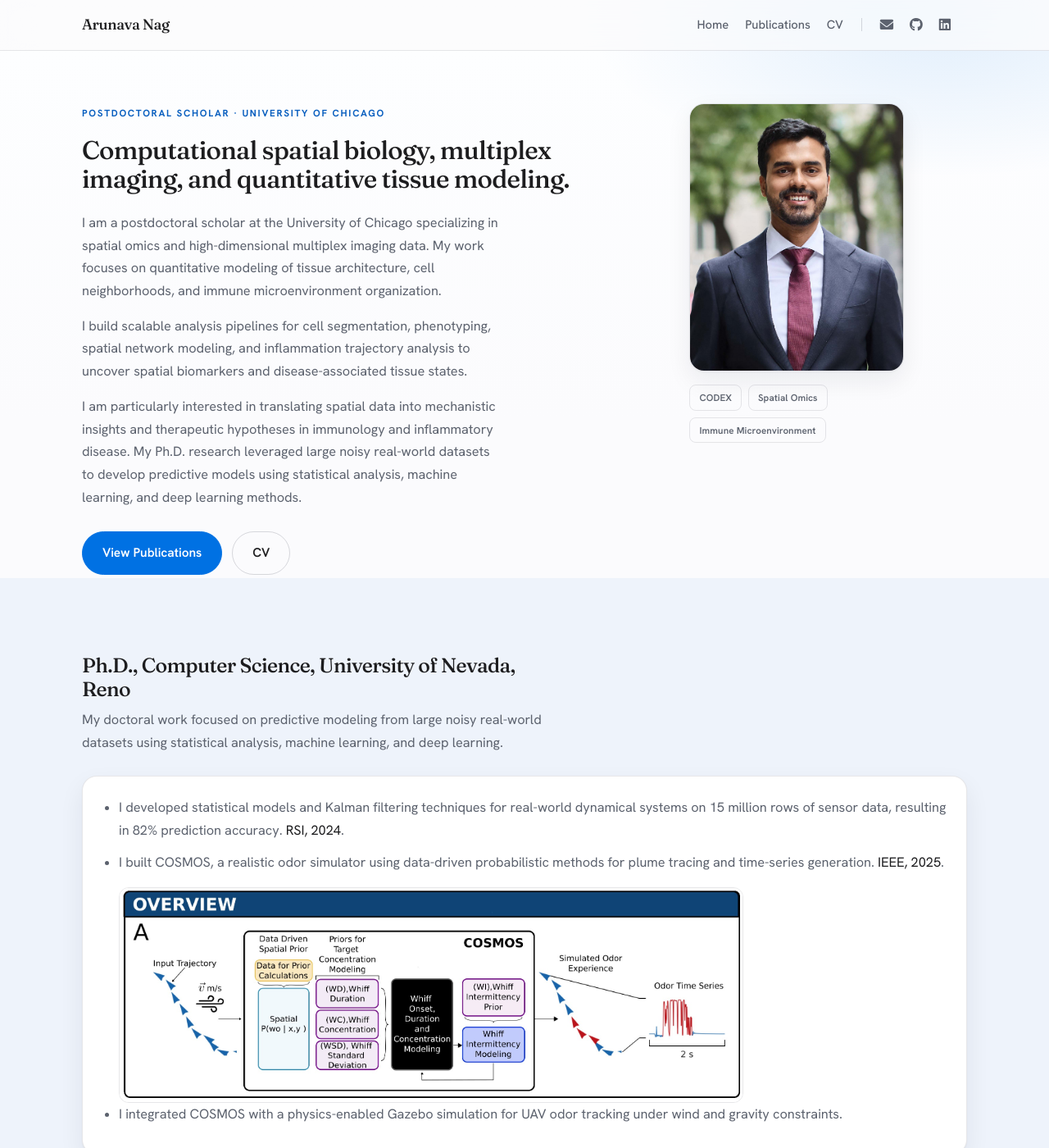
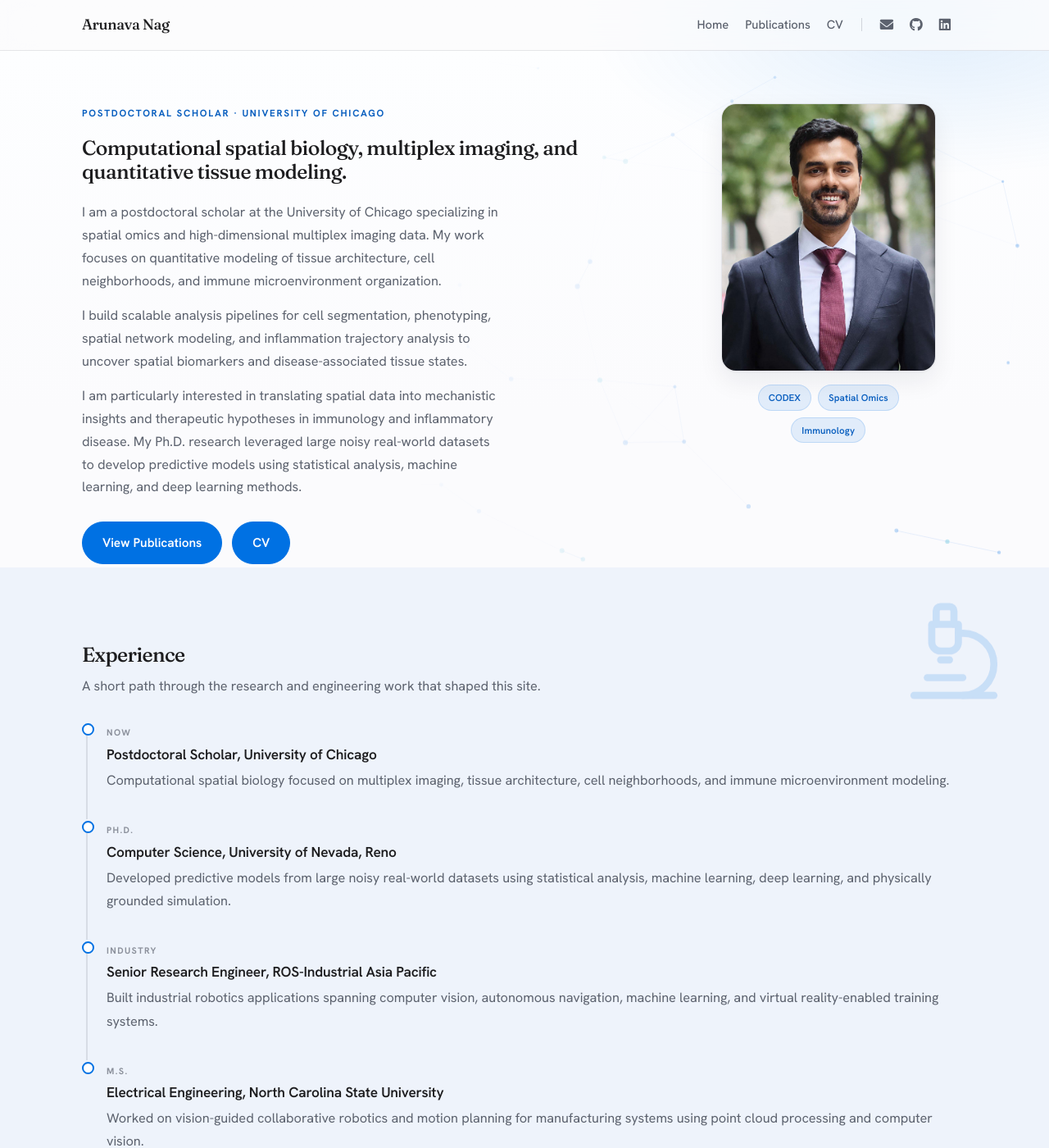
Before and after one commit to arunavanag591/mypage, a Jekyll site: the page built from index.md, in a window 1280 px wide and 1400 px high. Shown: the whole window at 82% size. Built offline with Jekyll 4.4.1, drawn with Linux system fonts in a browser that asks for light colours; a style sheet for code colours, icons or effects is not loaded; some of the changed text lies outside the part shown.

Commit message:
redesign: bio-themed motifs, merged Selected projects, content updates
- Hero: cursor-interactive cell-neighborhood graph; title sized to match
  section headings; CV button solid blue; blue tag pills centered under photo
- Animated motifs: microscope (Experience) and a smooth DNA double helix
  (projects corner); experience timeline draws in on scroll; card hover accent
- Merge Selected work + Projects into one "Selected projects" section and
  dedupe COSMOS; COSMOS and the odor-statistics paper (field photo) are
  full-width featured cards
- Publications: point the IgG4 article to the kireports.org fulltext URL
- All animation respects prefers-reduced-motion and degrades without JS

Co-Authored-By: Claude Fable 5 <noreply@anthropic.com>

```diff
--- a/_layouts/default.html
+++ b/_layouts/default.html
@@ -47,6 +47,10 @@
       </div>
     </footer>
     <script src="{{ "/assets/js/scale.fix.js" | relative_url }}"></script>
+    {% if page.body_class == "page-home" %}
+    <script src="{{ "/assets/js/hero-graph.js" | relative_url }}"></script>
+    <script src="{{ "/assets/js/home-motion.js" | relative_url }}"></script>
+    {% endif %}
     <script>
       document.querySelectorAll("[data-reveal]").forEach(function (element) {
         element.classList.add("reveal-ready");
--- a/assets/css/style.scss
+++ b/assets/css/style.scss
@@ -156,6 +156,8 @@ body {
 }
 
 .band {
+  position: relative;
+  overflow: hidden;
   width: 100%;
   padding: 92px var(--pad);
   background: var(--bg);
@@ -166,16 +168,96 @@ body {
 }
 
 .band-inner {
+  position: relative;
+  z-index: 1;
   max-width: var(--maxw);
   margin: 0 auto;
 }
 
 .band-hero {
+  position: relative;
+  overflow: hidden;
   padding-top: 60px;
   padding-bottom: 84px;
   background:
     radial-gradient(48% 40% at 90% -4%, var(--blue-soft), transparent 70%),
     linear-gradient(180deg, #fdfeff 0%, var(--bg) 70%);
+}
+
+.band-hero .band-inner {
+  position: relative;
+  z-index: 1;
+}
+
+/* Signature motif: a slow cell-neighborhood graph (spatial-omics vocabulary).
+   Masked toward the right so it lives around the portrait and never competes
+   with the text column. Static frame under prefers-reduced-motion (set in JS). */
+.hero-graph {
+  position: absolute;
+  inset: 0;
+  z-index: 0;
+  width: 100%;
+  height: 100%;
+  pointer-events: none;
+  -webkit-mask-image: linear-gradient(100deg, transparent 0%, transparent 40%, #000 90%);
+          mask-image: linear-gradient(100deg, transparent 0%, transparent 40%, #000 90%);
+}
+
+/* =========================================================================
+   Decorative bio motifs — faint, animated line-art (microscope, DNA helix)
+   tucked into band corners behind the content. Ambient, never focal.
+   ========================================================================= */
+.band-decor {
+  position: absolute;
+  z-index: 0;
+  pointer-events: none;
+  color: var(--blue);
+}
+
+.band-decor svg {
+  display: block;
+  width: 100%;
+  height: auto;
+}
+
+.decor-microscope {
+  top: 44px;
+  right: 4%;
+  width: 130px;
+  opacity: 0.16;
+}
+
+.decor-microscope svg {
+  animation: floaty 6s var(--ease) infinite;
+}
+
+/* DNA double helix — a fixed window over a taller helix that scrolls one full
+   turn on loop, so it reads as a continuously rotating strand. Tucked into the
+   projects band corner, behind the content. */
+.decor-dna {
+  top: 60px;
+  right: 4%;
+  width: 60px;
+  height: 196px;
+  overflow: hidden;
+  opacity: 0.5;
+}
+
+.decor-dna svg {
+  display: block;
+  width: 60px;
+  height: 300px;
+  animation: dnaFlow 7s linear infinite;
+}
+
+@keyframes floaty {
+  0%, 100% { transform: translateY(0); }
+  50% { transform: translateY(-8px); }
+}
+
+@keyframes dnaFlow {
+  from { transform: translateY(0); }
+  to { transform: translateY(-70px); }
 }
 
 /* Standard pages (publications/resume) don't use bands — constrain them. */
@@ -214,8 +296,9 @@ body {
   margin: 0 0 22px;
   font-family: var(--font-display);
   font-weight: 500;
-  font-size: unquote("clamp(1.6rem, 1.15rem + 1.2vw, 1.95rem)");
-  line-height: 1.12;
+  /* Matched to .section-heading h2 so the hero reads as a sibling, not a louder cousin. */
+  font-size: unquote("clamp(1.3rem, 1.05rem + 0.85vw, 1.55rem)");
+  line-height: 1.16;
   letter-spacing: -0.025em;
   color: var(--ink);
   overflow-wrap: normal;
@@ -239,6 +322,7 @@ body {
 .hero-aside {
   display: flex;
   flex-direction: column;
+  align-items: center;
   gap: 16px;
   padding-top: 4px;
 }
@@ -257,6 +341,7 @@ body {
 .badges {
   display: flex;
   flex-wrap: wrap;
+  justify-content: center;
   gap: 8px;
   max-width: 260px;
 }
@@ -265,10 +350,11 @@ body {
   font-size: 0.72rem;
   font-weight: 600;
   letter-spacing: 0.01em;
-  color: var(--muted);
-  border: 1px solid var(--line);
-  padding: 5px 11px;
-  border-radius: 8px;
+  color: var(--blue-ink);
+  background: var(--blue-soft);
+  border: 1px solid var(--blue-soft-2);
+  padding: 5px 12px;
+  border-radius: 980px;
 }
 
 /* =========================================================================
@@ -395,6 +481,66 @@ body {
   border-color: var(--line-2);
 }
 
+.section-card {
+  position: relative;
+  display: flex;
+  flex-direction: column;
+  overflow: hidden;
+}
+
+/* Phenotype accent — a blue top edge that wipes in on hover. */
+.section-card::after {
+  content: "";
+  position: absolute;
+  inset: 0 0 auto 0;
+  height: 3px;
+  background: linear-gradient(90deg, var(--blue), #5aa9ff);
+  transform: scaleX(0);
+  transform-origin: left;
+  transition: transform 0.32s var(--ease);
+}
+
+.section-card:hover::after {
+  transform: scaleX(1);
+}
+
+.card-links {
+  display: flex;
+  flex-wrap: wrap;
+  gap: 18px;
+  margin-top: auto;
+}
+
+.card-links .project-link {
+  margin-top: 0;
+}
+
+/* Card with a side image — photo on the left, text flowing to its right. */
+.section-card.card-with-media {
+  flex-direction: row;
+  gap: 20px;
+  align-items: center;
+}
+
+.card-media {
+  flex: 0 0 auto;
+  width: 210px;
+  height: auto;
+  border-radius: 12px;
+  border: 1px solid var(--line);
+  object-fit: cover;
+}
+
+.card-with-media .card-body {
+  display: flex;
+  flex-direction: column;
+  min-width: 0;
+}
+
+.card-with-media .card-body .project-link {
+  margin-top: 12px;
+}
+
 .section-card h3,
 .project-card h3,
 .stat-card h3 {
@@ -440,6 +586,30 @@ body {
   max-width: 760px;
   border-radius: 12px;
   border: 1px solid var(--line);
+}
+
+/* Featured card — spans the full grid so an embedded figure stays readable. */
+.feature-grid .section-card.is-featured {
+  grid-column: 1 / -1;
+}
+
+.card-figure {
+  margin: 16px 0 6px;
+}
+
+.card-figure img {
+  display: block;
+  width: 100%;
+  border-radius: 12px;
+  border: 1px solid var(--line);
+  background: var(--surface);
+}
+
+.card-figure figcaption {
+  margin-top: 10px;
+  color: var(--faint);
+  font-size: 0.86rem;
+  line-height: 1.5;
 }
 
 /* Meta labels — micro-type; the lone blue accent in a card. */
@@ -536,6 +706,47 @@ body {
 
 .experience-item p {
   margin: 0;
+}
+
+/* Timeline draw-in — nodes pop and the connector line grows as the list
+   scrolls into view. Gated on .timeline-ready (added by JS) so it never
+   stays hidden when JS is unavailable. */
+.experience-item:nth-child(1) { --ti: 0; }
+.experience-item:nth-child(2) { --ti: 1; }
+.experience-item:nth-child(3) { --ti: 2; }
+.experience-item:nth-child(4) { --ti: 3; }
+
+.experience-list.timeline-ready .experience-item::before {
+  transform: scale(0);
+  transition: transform 0.45s var(--ease);
+}
+
+.experience-list.timeline-ready .experience-item::after {
+  transform: scaleY(0);
+  transform-origin: top;
+  transition: transform 0.6s var(--ease);
+}
+
+.experience-list.timeline-ready .experience-item > * {
+  opacity: 0;
+  transform: translateY(8px);
+  transition: opacity 0.5s var(--ease), transform 0.5s var(--ease);
+}
+
+.experience-list.timeline-ready.is-drawn .experience-item::before {
+  transform: scale(1);
+  transition-delay: calc(var(--ti, 0) * 0.14s + 0.08s);
+}
+
+.experience-list.timeline-ready.is-drawn .experience-item::after {
+  transform: scaleY(1);
+  transition-delay: calc(var(--ti, 0) * 0.14s + 0.14s);
+}
+
+.experience-list.timeline-ready.is-drawn .experience-item > * {
+  opacity: 1;
+  transform: none;
+  transition-delay: calc(var(--ti, 0) * 0.14s + 0.1s);
 }
 
 /* =========================================================================
@@ -750,15 +961,15 @@ iframe {
 
   .hero-aside {
     order: -1;
-    flex-direction: row;
+    flex-direction: column;
     align-items: center;
-    gap: 18px;
+    gap: 14px;
     padding-top: 0;
   }
 
   .portrait {
-    max-width: 118px;
-    border-radius: 14px;
+    max-width: 150px;
+    border-radius: 16px;
   }
 
   .badges {
@@ -767,9 +978,22 @@ iframe {
 
   .feature-grid,
   .about-grid,
-  .project-grid,
-  .stat-grid {
+  .project-grid {
     grid-template-columns: 1fr;
+  }
+
+  .section-card.card-with-media {
+    flex-direction: column;
+    align-items: flex-start;
+  }
+
+  .card-media {
+    width: 100%;
+    max-width: 280px;
+  }
+
+  .band-decor {
+    display: none;
   }
 }
 
--- /dev/null
+++ b/assets/js/hero-graph.js
@@ -0,0 +1,187 @@
+/* Hero motif — a slow cell-neighborhood graph that responds to the cursor.
+   Soft blue "cells" (nodes) connected by thin "spatial edges" when close,
+   echoing the cell-neighborhood / spatial-network modeling in the bio above.
+   A minority of cells carry a second "channel" tint (a nod to multiplex
+   imaging). Moving the cursor brightens nearby cells and links them to it,
+   like probing a tissue. Subtle by design: low alpha, slow drift, capped node
+   count, paused when the tab is hidden, single static frame under
+   prefers-reduced-motion. */
+(function () {
+  var canvas = document.getElementById("hero-graph");
+  if (!canvas || !canvas.getContext) return;
+
+  var ctx = canvas.getContext("2d");
+  var band = canvas.parentNode;
+  var reduceMotion =
+    window.matchMedia &&
+    window.matchMedia("(prefers-reduced-motion: reduce)").matches;
+
+  var DPR = Math.min(window.devicePixelRatio || 1, 2);
+  var W = 0;
+  var H = 0;
+  var nodes = [];
+  var nodeCount = 0;
+  var linkDist = 120;
+  var raf = null;
+  var rect = null;
+
+  var pointer = { x: 0, y: 0, active: false };
+  var POINTER_R = 150;
+
+  var PRIMARY = "0, 113, 227";
+  var ACCENT = "20, 165, 205";
+
+  function rand(min, max) {
+    return min + Math.random() * (max - min);
+  }
+
+  function initNodes() {
+    nodes = [];
+    for (var i = 0; i < nodeCount; i++) {
+      nodes.push({
+        x: Math.random() * W,
+        y: Math.random() * H,
+        vx: rand(-0.12, 0.12),
+        vy: rand(-0.12, 0.12),
+        r: rand(1.4, 3.2),
+        accent: Math.random() < 0.3
+      });
+    }
+  }
+
+  function resize() {
+    rect = canvas.getBoundingClientRect();
+    W = rect.width;
+    H = rect.height;
+    if (W === 0 || H === 0) return;
+    canvas.width = Math.round(W * DPR);
+    canvas.height = Math.round(H * DPR);
+    ctx.setTransform(DPR, 0, 0, DPR, 0, 0);
+    // Density scales with area, capped for legibility and performance.
+    nodeCount = Math.max(26, Math.min(70, Math.round((W * H) / 14000)));
+    linkDist = Math.max(90, Math.min(150, W / 8));
+    initNodes();
+  }
+
+  function step() {
+    for (var i = 0; i < nodes.length; i++) {
+      var n = nodes[i];
+      n.x += n.vx;
+      n.y += n.vy;
+      if (n.x < -20) n.x = W + 20;
+      else if (n.x > W + 20) n.x = -20;
+      if (n.y < -20) n.y = H + 20;
+      else if (n.y > H + 20) n.y = -20;
+    }
+  }
+
+  function draw() {
+    ctx.clearRect(0, 0, W, H);
+
+    // Spatial edges between nearby cells.
+    for (var i = 0; i < nodes.length; i++) {
+      for (var j = i + 1; j < nodes.length; j++) {
+        var a = nodes[i];
+        var b = nodes[j];
+        var dx = a.x - b.x;
+        var dy = a.y - b.y;
+        var d = Math.sqrt(dx * dx + dy * dy);
+        if (d < linkDist) {
+          var alpha = (1 - d / linkDist) * 0.14;
+          ctx.strokeStyle = "rgba(" + PRIMARY + ", " + alpha.toFixed(3) + ")";
+          ctx.lineWidth = 1;
+          ctx.beginPath();
+          ctx.moveTo(a.x, a.y);
+          ctx.lineTo(b.x, b.y);
+          ctx.stroke();
+        }
+      }
+    }
+
+    // Cells, brightened near the cursor; links drawn from cursor to neighbors.
+    for (var k = 0; k < nodes.length; k++) {
+      var c = nodes[k];
+      var hue = c.accent ? ACCENT : PRIMARY;
+      var glow = 0;
+
+      if (pointer.active) {
+        var pdx = c.x - pointer.x;
+        var pdy = c.y - pointer.y;
+        var pd = Math.sqrt(pdx * pdx + pdy * pdy);
+        if (pd < POINTER_R) {
+          glow = 1 - pd / POINTER_R;
+          ctx.strokeStyle = "rgba(" + hue + ", " + (glow * 0.22).toFixed(3) + ")";
+          ctx.lineWidth = 1;
+          ctx.beginPath();
+          ctx.moveTo(pointer.x, pointer.y);
+          ctx.lineTo(c.x, c.y);
+          ctx.stroke();
+        }
+      }
+
+      ctx.fillStyle = "rgba(" + hue + ", " + (0.26 + glow * 0.4).toFixed(3) + ")";
+      ctx.beginPath();
+      ctx.arc(c.x, c.y, c.r + glow * 1.4, 0, Math.PI * 2);
+      ctx.fill();
+    }
+  }
+
+  function loop() {
+    step();
+    draw();
+    raf = window.requestAnimationFrame(loop);
+  }
+
+  function start() {
+    if (!raf && W > 0 && H > 0) loop();
+  }
+
+  function stop() {
+    if (raf) {
+      window.cancelAnimationFrame(raf);
+      raf = null;
+    }
+  }
+
+  resize();
+  draw();
+
+  if (!reduceMotion) {
+    start();
+
+    band.addEventListener("pointermove", function (e) {
+      if (!rect) return;
+      pointer.x = e.clientX - rect.left;
+      pointer.y = e.clientY - rect.top;
+      pointer.active = true;
+    });
+    band.addEventListener("pointerleave", function () {
+      pointer.active = false;
+    });
+
+    document.addEventListener("visibilitychange", function () {
+      if (document.hidden) stop();
+      else start();
+    });
+
+    window.addEventListener(
+      "scroll",
+      function () {
+        rect = canvas.getBoundingClientRect();
+      },
+      { passive: true }
+    );
+  }
+
+  var resizeTimer = null;
+  window.addEventListener("resize", function () {
+    if (resizeTimer) window.clearTimeout(resizeTimer);
+    resizeTimer = window.setTimeout(function () {
+      var wasRunning = raf !== null;
+      stop();
+      resize();
+      draw();
+      if (!reduceMotion && wasRunning) start();
+    }, 200);
+  });
+})();
--- /dev/null
+++ b/assets/js/home-motion.js
@@ -0,0 +1,30 @@
+/* Home-page motion: the experience timeline draw-in. Triggers on scroll via
+   IntersectionObserver and degrades gracefully — without JS a static timeline
+   is shown, and prefers-reduced-motion skips the animation entirely. */
+(function () {
+  var reduceMotion =
+    window.matchMedia &&
+    window.matchMedia("(prefers-reduced-motion: reduce)").matches;
+  var hasObserver = "IntersectionObserver" in window;
+
+  document.querySelectorAll("[data-timeline]").forEach(function (list) {
+    if (reduceMotion) return; // leave static and fully visible
+    list.classList.add("timeline-ready");
+    if (hasObserver) {
+      var tlObserver = new IntersectionObserver(
+        function (entries) {
+          entries.forEach(function (entry) {
+            if (entry.isIntersecting) {
+              entry.target.classList.add("is-drawn");
+              tlObserver.unobserve(entry.target);
+            }
+          });
+        },
+        { threshold: 0.2 }
+      );
+      tlObserver.observe(list);
+    } else {
+      list.classList.add("is-drawn");
+    }
+  });
+})();
--- a/index.md
+++ b/index.md
@@ -4,6 +4,7 @@ title: Arunava Nag
 body_class: page-home
 ---
 <section class="band band-hero">
+  <canvas id="hero-graph" class="hero-graph" aria-hidden="true"></canvas>
   <div class="band-inner hero">
     <div class="hero-text">
       <span class="eyebrow">Postdoctoral Scholar · University of Chicago</span>
@@ -19,7 +20,7 @@ body_class: page-home
       </p>
       <div class="hero-actions">
         <a class="button-link" href="{{ site.baseurl }}/publications/">View Publications</a>
-        <a class="button-link secondary" href="{{ site.baseurl }}/resume/">CV</a>
+        <a class="button-link" href="{{ site.baseurl }}/resume/">CV</a>
       </div>
     </div>
     <aside class="hero-aside">
@@ -27,71 +28,29 @@ body_class: page-home
       <div class="badges">
         <span>CODEX</span>
         <span>Spatial Omics</span>
-        <span>Immune Microenvironment</span>
+        <span>Immunology</span>
       </div>
     </aside>
   </div>
 </section>
 
 <section class="band band-alt">
-  <div class="band-inner" data-reveal>
-    <div class="section-heading">
-      <h2>Ph.D., Computer Science, University of Nevada, Reno</h2>
-      <p>My doctoral work focused on predictive modeling from large noisy real-world datasets using statistical analysis, machine learning, and deep learning.</p>
-    </div>
-    <article class="section-card">
-      <ul>
-        <li>I developed statistical models and Kalman filtering techniques for real-world dynamical systems on 15 million rows of sensor data, resulting in 82% prediction accuracy. <a href="https://royalsocietypublishing.org/doi/full/10.1098/rsif.2024.0169">RSI, 2024</a>.</li>
-        <li>I built COSMOS, a realistic odor simulator using data-driven probabilistic methods for plume tracing and time-series generation. <a href="https://ieeexplore.ieee.org/abstract/document/11223626">IEEE, 2025</a>.</li>
-        <li class="project-visual">
-          <img src="{{ '/assets/img/algorithm.jpg' | relative_url }}" alt="COSMOS simulation overview diagram">
-        </li>
-        <li>I integrated COSMOS with a physics-enabled Gazebo simulation for UAV odor tracking under wind and gravity constraints.</li>
-      </ul>
-    </article>
+  <div class="band-decor decor-microscope" aria-hidden="true">
+    <svg viewBox="0 0 24 24" fill="none" stroke="currentColor" stroke-width="1.6" stroke-linecap="round" stroke-linejoin="round">
+      <path d="M6 18h8" />
+      <path d="M3 22h18" />
+      <path d="M14 22a7 7 0 1 0 0-14h-1" />
+      <path d="M9 14h2" />
+      <path d="M9 12a2 2 0 0 1-2-2V6h6v4a2 2 0 0 1-2 2Z" />
+      <path d="M12 6V3a1 1 0 0 0-1-1H9a1 1 0 0 0-1 1v3" />
+    </svg>
   </div>
-</section>
-
-<section class="band">
-  <div class="band-inner" data-reveal>
-    <div class="section-heading">
-      <h2>Selected work</h2>
-      <p>A mix of current spatial biology work and earlier modeling research.</p>
-    </div>
-    <div class="feature-grid">
-      <article class="section-card">
-        <span class="meta-pill">Current</span>
-        <h3>Spatial omics in inflammatory tissue</h3>
-        <p>Quantitative analysis of tissue architecture, immune microenvironment organization, and inflammation trajectories in lupus and related disease contexts.</p>
-      </article>
-      <article class="section-card">
-        <span class="meta-pill">Publication</span>
-        <h3>COSMOS simulator</h3>
-        <p>A data-driven probabilistic simulator for chemical plumes across spatial scales, designed as a test bed for plume tracing algorithms and embodied sensing research.</p>
-        <a href="https://ieeexplore.ieee.org/abstract/document/11223626" class="project-link">IEEE publication</a>
-      </article>
-      <article class="section-card">
-        <span class="meta-pill">Publication</span>
-        <h3>Prediction from real-world odor statistics</h3>
-        <p>Statistical models and Kalman filtering approaches for large-scale outdoor plume data, improving prediction accuracy from noisy sensor measurements.</p>
-        <a href="https://royalsocietypublishing.org/doi/full/10.1098/rsif.2024.0169" class="project-link">Journal of the Royal Society Interface</a>
-      </article>
-      <article class="section-card">
-        <span class="meta-pill">Simulation</span>
-        <h3>UAV plume tracking in Gazebo</h3>
-        <p>COSMOS was integrated with a physics-enabled robotics simulator to test odor tracking behavior under wind, gravity, and motion-control constraints.</p>
-      </article>
-    </div>
-  </div>
-</section>
-
-<section class="band band-alt">
   <div class="band-inner" data-reveal>
     <div class="section-heading">
       <h2>Experience</h2>
       <p>A short path through the research and engineering work that shaped this site.</p>
     </div>
-    <div class="experience-list">
+    <div class="experience-list" data-timeline>
       <article class="experience-item">
         <span class="timeline-label">Now</span>
         <h3>Postdoctoral Scholar, University of Chicago</h3>
@@ -117,28 +76,54 @@ body_class: page-home
 </section>
 
 <section class="band">
+  <div class="band-decor decor-dna" aria-hidden="true">{% include dna-helix.svg %}</div>
   <div class="band-inner" data-reveal>
     <div class="section-heading">
-      <h2>Projects</h2>
-      <p>Selected repositories and applied research tooling.</p>
+      <h2>Selected projects</h2>
+      <p>Current spatial-biology research, earlier modeling work, and open-source tooling.</p>
     </div>
-    <div class="project-grid">
-      <article class="project-card">
-        <h3>COSMOS</h3>
-        <p>A probabilistic time-series simulator for chemical plumes across spatial scales.</p>
-        <a href="https://github.com/arunavanag591/COSMOS" class="project-link">Open repository</a>
+    <div class="feature-grid">
+      <article class="section-card is-featured">
+        <span class="meta-pill">Publication · Open source</span>
+        <h3>COSMOS simulator</h3>
+        <p>A data-driven probabilistic simulator for chemical plumes across spatial scales, designed as a test bed for plume tracing algorithms and embodied sensing research.</p>
+        <figure class="card-figure">
+          <img src="{{ '/assets/img/algorithm.jpg' | relative_url }}" alt="COSMOS modeling overview: a data-driven spatial prior feeds whiff duration, concentration, standard deviation, and intermittency models that generate a simulated odor time series.">
+          <figcaption>Spatial priors drive whiff duration, concentration, and intermittency models to generate realistic odor time series.</figcaption>
+        </figure>
+        <div class="card-links">
+          <a href="https://ieeexplore.ieee.org/abstract/document/11223626" class="project-link">IEEE publication</a>
+          <a href="https://github.com/arunavanag591/COSMOS" class="project-link">Open repository</a>
+        </div>
       </article>
-      <article class="project-card">
+      <article class="section-card is-featured card-with-media">
+        <img class="card-media" src="{{ '/assets/img/me.png' | relative_url }}" alt="Field deployment of odor sensors on a desert playa for large-scale outdoor plume data collection.">
+        <div class="card-body">
+          <span class="meta-pill">Publication</span>
+          <h3>Prediction from real-world odor statistics</h3>
+          <p>Statistical models and Kalman filtering on 15 million rows of sensor data, reaching 82% prediction accuracy from noisy real-world plume measurements.</p>
+          <a href="https://royalsocietypublishing.org/doi/full/10.1098/rsif.2024.0169" class="project-link">Journal of the Royal Society Interface</a>
+        </div>
+      </article>
+      <article class="section-card">
+        <span class="meta-pill">Simulation</span>
+        <h3>UAV plume tracking in Gazebo</h3>
+        <p>COSMOS was integrated with a physics-enabled robotics simulator to test odor tracking behavior under wind, gravity, and motion-control constraints.</p>
+      </article>
+      <article class="section-card">
+        <span class="meta-pill">Open source</span>
         <h3>Single-cell CAR T response modeling</h3>
         <p>Patient response modeling with Scanpy workflows, random forests, and convolutional neural networks.</p>
         <a href="https://github.com/arunavanag591/single-cell-car-t-response-modeling.git" class="project-link">Open repository</a>
       </article>
-      <article class="project-card">
+      <article class="section-card">
+        <span class="meta-pill">Open source</span>
         <h3>GPTalkTerminal</h3>
         <p>A command-line assistant interface built around the ChatGPT API.</p>
         <a href="https://github.com/arunavanag591/GPTalkTerminal.git" class="project-link">Open repository</a>
       </article>
-      <article class="project-card">
+      <article class="section-card">
+        <span class="meta-pill">Open source</span>
         <h3>Gemini YouTube Summarizer</h3>
         <p>A YouTube summarization tool powered by Google Gemini models.</p>
         <a href="https://github.com/arunavanag591/GeminiYoutubeSummarizer.git" class="project-link">Open repository</a>
```
Also changed, not shown: publications.md (+1 -1 lines), _includes/dna-helix.svg (added).
